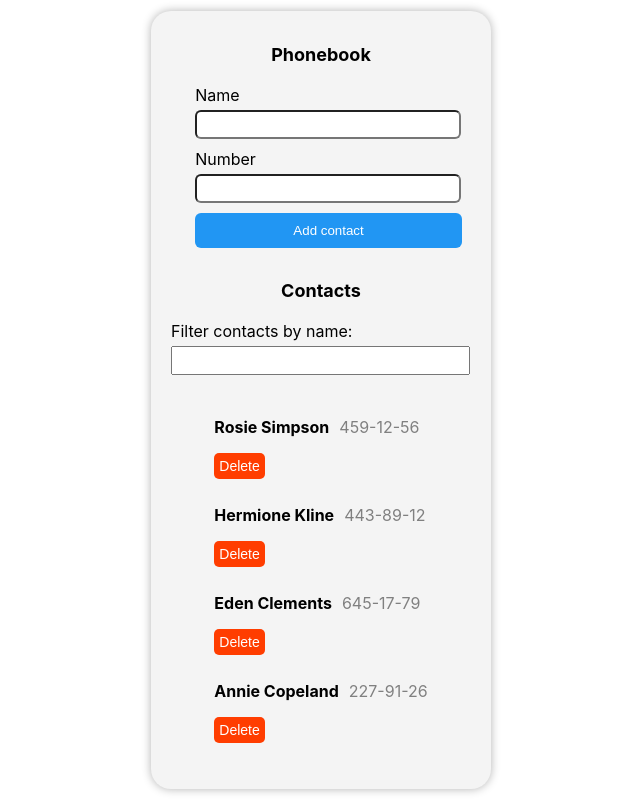
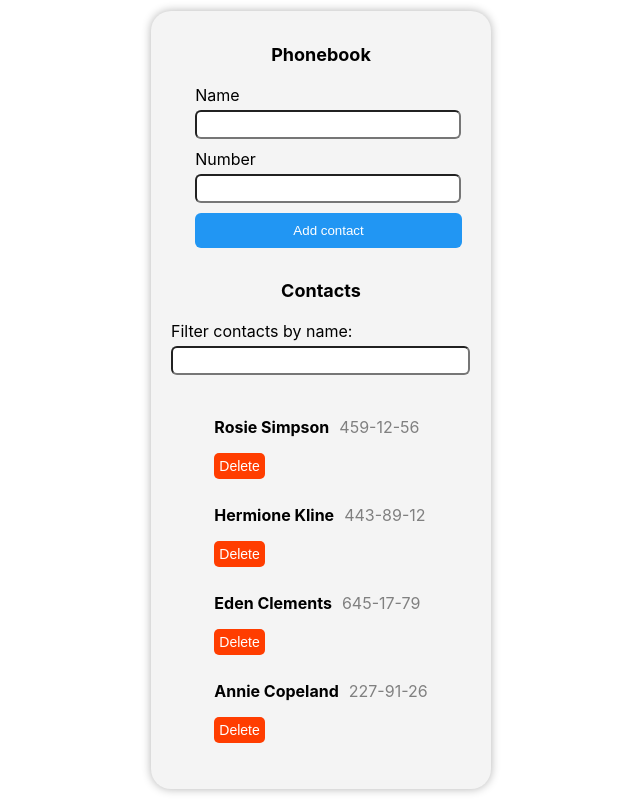
Before and after one commit to Dyhless/react-hw-02-phonebook, a React (Create React App) app: page / in a window 1280 px wide. Shown: the whole page, without its empty margins (319-959 px from the left). Built offline with nearby package versions, Linux system fonts and the light colour scheme.

Commit message:
Update Filter.styled.js

```diff
--- a/src/components/Filter/Filter.styled.js
+++ b/src/components/Filter/Filter.styled.js
@@ -17,4 +17,5 @@ export const Input = styled.input`
   padding: 5px;
   margin-top: 5px;
   width: 95%;
+  border-radius: 6px;
 `;
```
